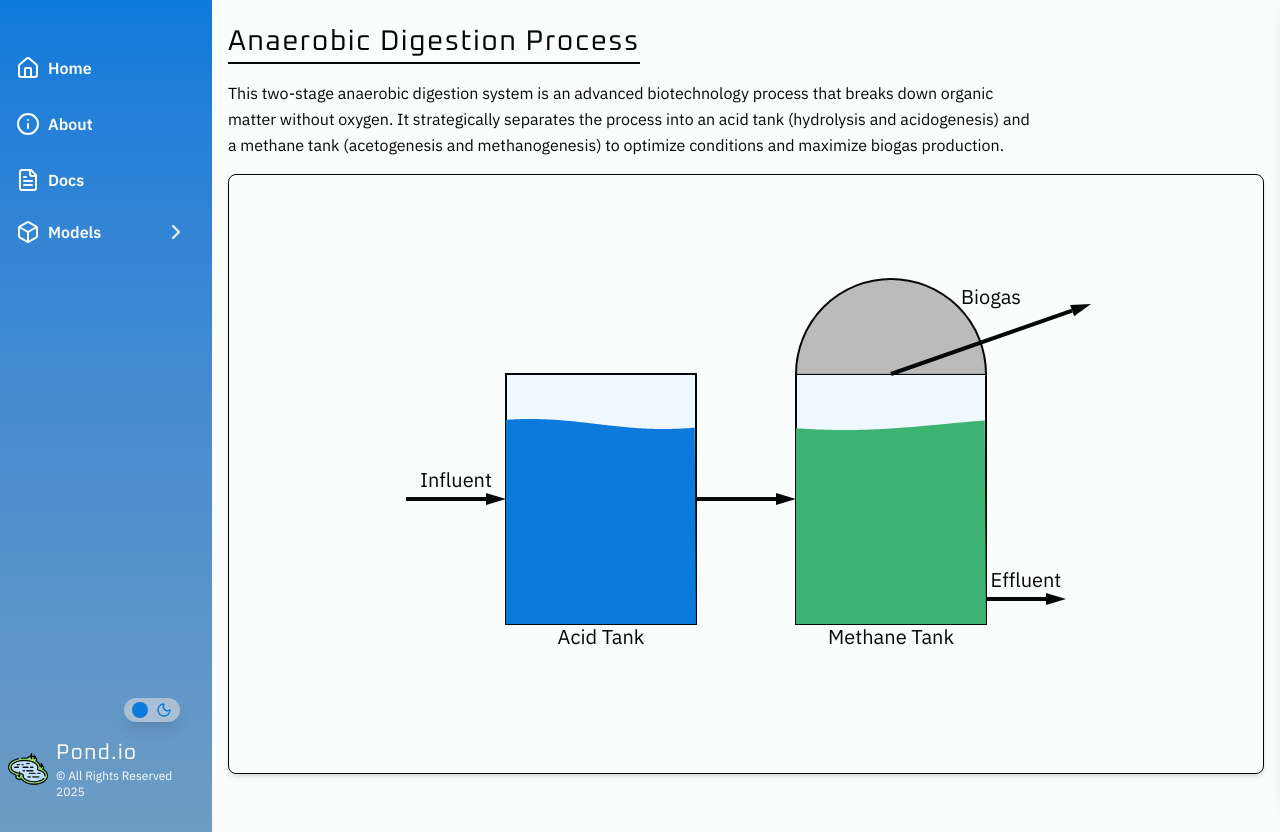
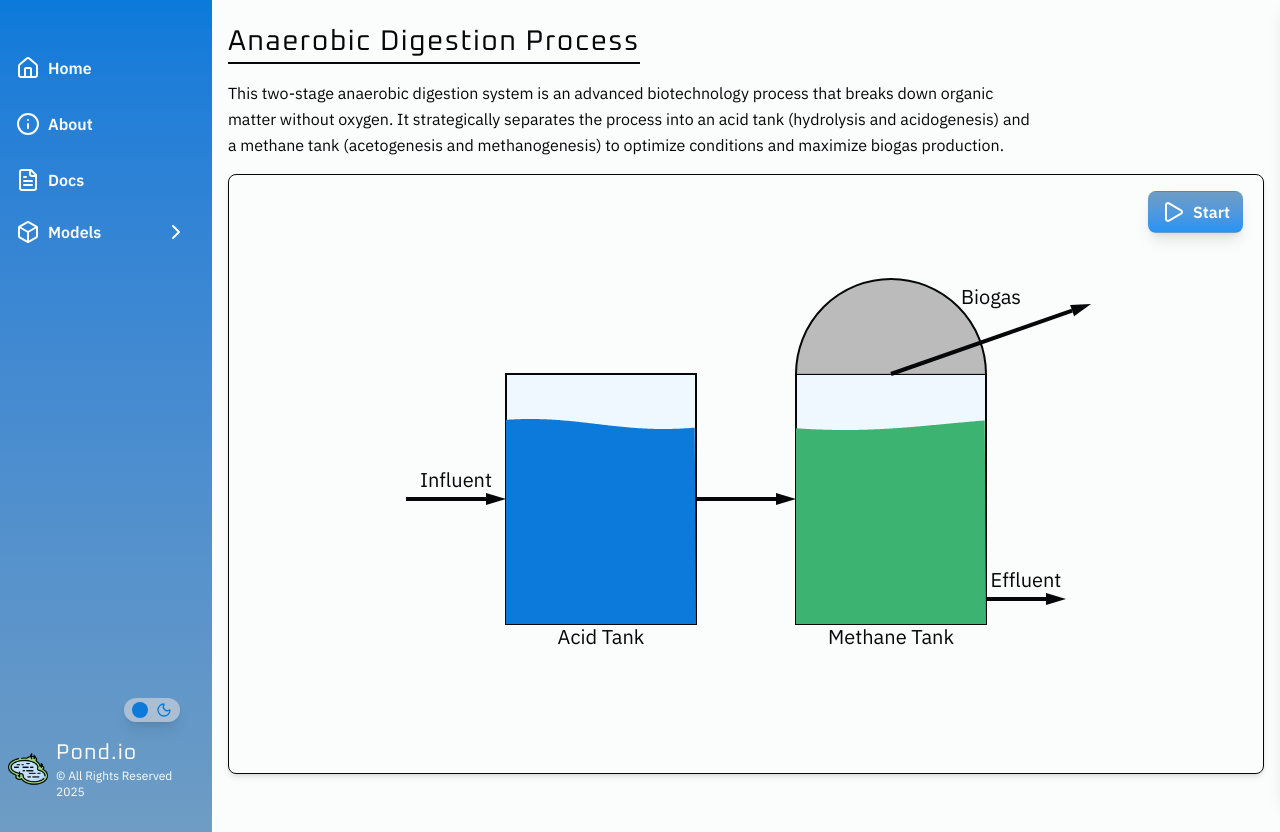
Before and after one commit to bryancastillo10/pond-io, a React (Vite) app in the folder client/: page /model/ad in a window 1280 px wide. Built offline with nearby package versions, Linux system fonts and the light colour scheme.

Commit message:
🧩 component: start simulation button

```diff
--- /dev/null
+++ b/client/src/components/ui/StartSimulationButton.tsx
@@ -0,0 +1,20 @@
+import { Play } from "lucide-react";
+import Button from "@/components/ui/Button";
+
+interface StartSimulationButtonProps {
+  handleStart: () => void;
+}
+
+const StartSimulationButton = ({ handleStart }: StartSimulationButtonProps) => {
+  return (
+    <div className="absolute right-5 top-4">
+      <Button variant="primary" action={handleStart}>
+        <div className="flex items-center gap-2">
+          <Play /> Start
+        </div>
+      </Button>
+    </div>
+  );
+};
+
+export default StartSimulationButton;
--- a/client/src/features/ad/components/Diagram.tsx
+++ b/client/src/features/ad/components/Diagram.tsx
@@ -1,11 +1,14 @@
 import useADDiagram from "@/features/ad/hooks/useADDiagram";
 
+import StartSimulationButton from "@/components/ui/StartSimulationButton";
 const Diagram = () => {
   const { adRef } = useADDiagram();
 
   return (
     <div className="relative rounded-lg border shadow-md my-2 w-full h-[75vh] mx-auto flex justify-center items-center">
       <canvas ref={adRef} width={1000} height={400} />
+
+      <StartSimulationButton handleStart={() => {}} />
     </div>
   );
 };
--- a/client/src/features/mbbr/components/Diagram.tsx
+++ b/client/src/features/mbbr/components/Diagram.tsx
@@ -1,8 +1,9 @@
 import useMBBRDiagram from "@/features/mbbr/hooks/useMBBRDiagram";
 import Button from "@/components/ui/Button";
-import { Pencil, Play } from "lucide-react";
+import { Pencil } from "lucide-react";
 
 import useDrawer from "@/lib/drawer-ui/useDrawer";
+import StartSimulationButton from "@/components/ui/StartSimulationButton";
 
 const Diagram = () => {
   const { handleOpenDrawer } = useDrawer();
@@ -41,13 +42,7 @@ const Diagram = () => {
         <p>mg/ L</p>
       </div>
 
-      <div className="absolute right-5 top-4">
-        <Button variant="primary">
-          <div className="flex items-center gap-2">
-            <Play /> Start
-          </div>
-        </Button>
-      </div>
+      <StartSimulationButton handleStart={() => {}} />
     </div>
   );
 };
--- a/client/src/features/septic_tank/components/Diagram.tsx
+++ b/client/src/features/septic_tank/components/Diagram.tsx
@@ -1,4 +1,6 @@
 import useSepticTankDiagram from "@/features/septic_tank/hooks/useSepticTankDiagram";
+
+import StartSimulationButton from "@/components/ui/StartSimulationButton";
 
 const Diagram = () => {
   const { septicTankRef } = useSepticTankDiagram();
@@ -6,6 +8,8 @@ const Diagram = () => {
   return (
     <div className="relative rounded-lg border shadow-md my-2 w-full h-[75vh] mx-auto flex justify-center items-center">
       <canvas ref={septicTankRef} width={1000} height={400} />
+
+      <StartSimulationButton handleStart={() => {}} />
     </div>
   );
 };
--- a/client/src/features/uasb/components/Diagram.tsx
+++ b/client/src/features/uasb/components/Diagram.tsx
@@ -1,10 +1,15 @@
 import useUASBDiagram from "@/features/uasb/hooks/useUASBDiagram";
+
+import StartSimulationButton from "@/components/ui/StartSimulationButton";
+
 const Diagram = () => {
   const { uasbRef } = useUASBDiagram();
 
   return (
     <div className="relative rounded-lg border shadow-md my-2 w-full h-[75vh] mx-auto flex justify-center items-center">
       <canvas ref={uasbRef} width={1000} height={550} />
+
+      <StartSimulationButton handleStart={() => {}} />
     </div>
   );
 };
```
